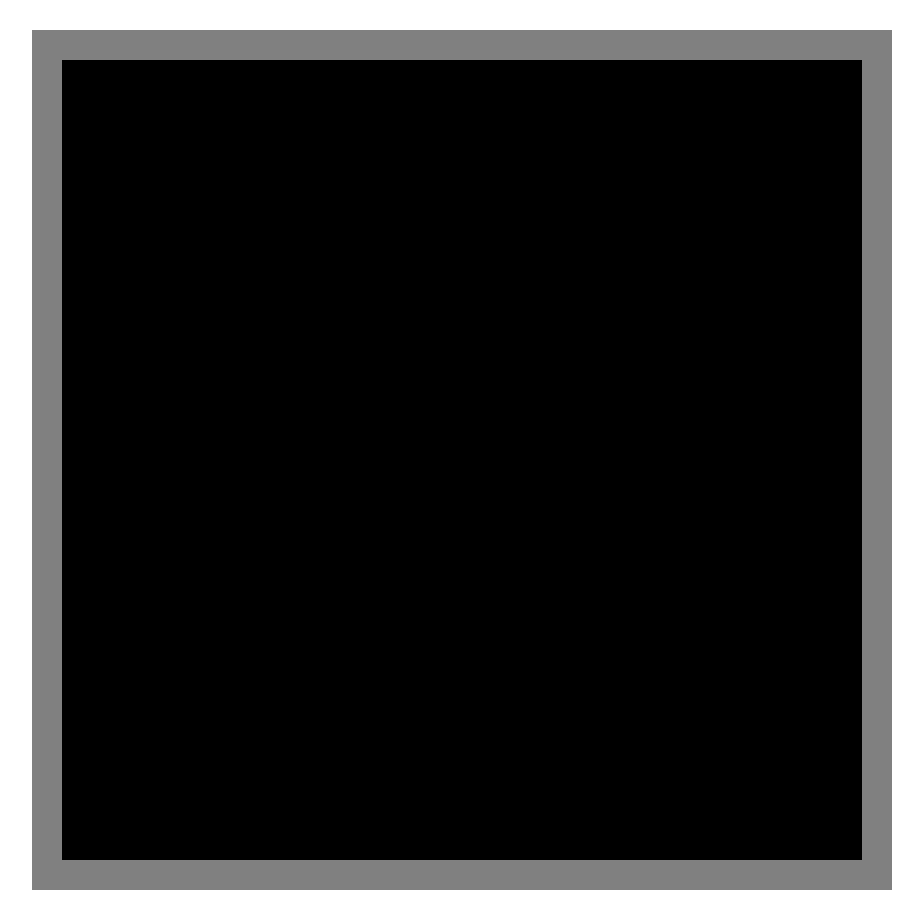
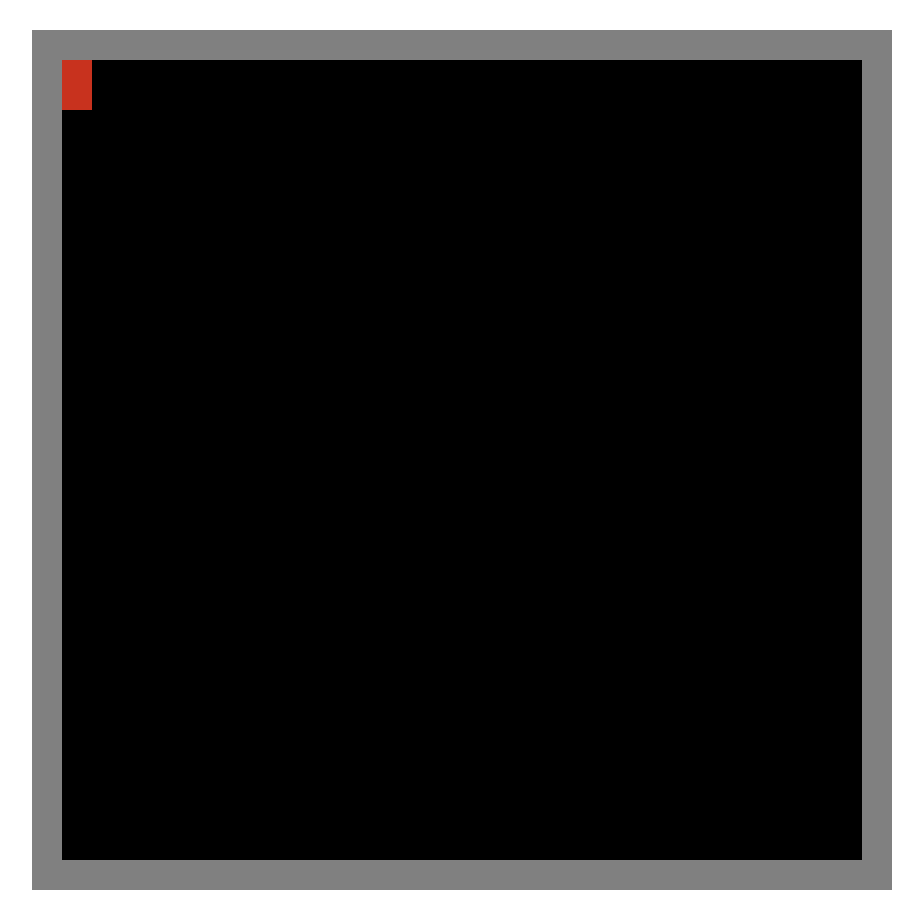
Before and after one commit to PrograMax09/Proyecto-1_Juego, a plain HTML site: page code/index.html in a window 1280 px wide. Shown: the whole page, without its empty margins (178-1101 px from the left). Drawn offline with Linux system fonts and the light colour scheme.

Commit message:
Screen and walls added

```diff
--- a/code/index.html
+++ b/code/index.html
@@ -9,7 +9,7 @@
 </head>
 <body>
     <div id="gameScreen">
-
+        <div class="door"></div>
     </div>
 </body>
 </html>
--- a/code/style.css
+++ b/code/style.css
@@ -5,3 +5,9 @@
     margin: 30px auto;
     border: 30px solid gray;
 }
+
+.door {
+    height: 50px;
+    width: 30px;
+    background-color: rgb(200, 50, 30);
+}
```
